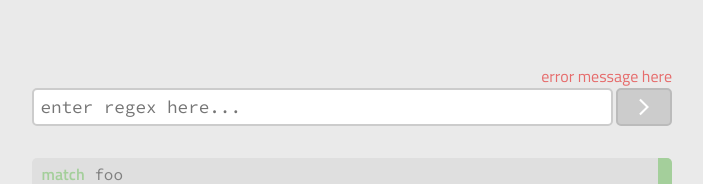
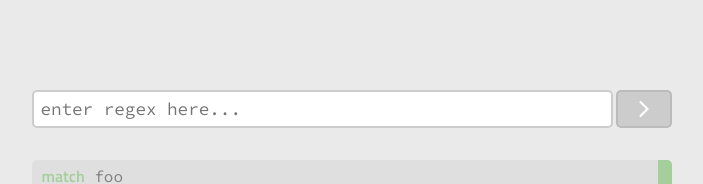
Before and after one commit to iksuddle/regex-rank, a React (Vite) app in the folder frontend/: page / in a window 1280 px wide. Shown: the part 200-384 px from the top of the page, without its empty margins (288-991 px from the left). Built offline with nearby package versions, Linux system fonts and the light colour scheme.

Commit message:
frontend functional

```diff
--- a/frontend/src/App.css
+++ b/frontend/src/App.css
@@ -55,9 +55,15 @@
     align-items: center;
     transition: all 150ms ease-in-out;
 }
-.submit:hover {
+.submit-done {
     background: var(--primary);
     border: 2px solid #5555ff;
+    cursor: pointer;
+}
+
+.submit-done:hover {
+    background: #8888ff;
+    border: 2px solid #7777ff;
     cursor: pointer;
 }
 
--- a/frontend/src/components/Cases.tsx
+++ b/frontend/src/components/Cases.tsx
@@ -1,12 +1,14 @@
 import Case from "./Case";
 
-export default function Cases({ userInput }: any) {
+export default function Cases({ userInput, setErrorMessage, setAllDone }: any) {
     const cases = [
         { literal: "foo", match: true },
         { literal: "bar", match: true },
         { literal: "hello", match: false },
         { literal: "world", match: false },
     ];
+
+    setAllDone(true);
 
     const listItems = cases.map((c) => {
         try {
@@ -23,14 +25,20 @@ export default function Cases({ userInput }: any) {
                 m = !m;
             }
 
+            setErrorMessage("");
+
+            // if any cases aren't finsihed, we are not done
+            if (!m) {
+                setAllDone(false);
+            }
+
             return <Case literal={c.literal} done={m} match={c.match} />
         }
-        catch (error) {
-            // todo: let parent access the error (maybe using global state)
-            console.log(error);
+        catch (error: any) {
+            setAllDone(false);
+            setErrorMessage(error.message);
             return <Case literal={c.literal} done={false} match={c.match} />
         }
-
     });
 
     return (
--- a/frontend/src/components/RegexInput.tsx
+++ b/frontend/src/components/RegexInput.tsx
@@ -1,12 +1,20 @@
 import { useState } from "react";
 import Cases from "./Cases";
-import { MdArrowForwardIos } from "react-icons/md";
+import Submit from "./Submit";
 
 export default function RegexInput() {
+    let [errorMessage, setErrorMessage] = useState("");
+    let [allDone, setAllDone] = useState(true);
     let [userInput, setUserInput] = useState("");
 
     function handleInputChange(e: any) {
         setUserInput(e.target.value);
+    }
+
+    let submitButtonClassList = "submit";
+
+    if (allDone) {
+        submitButtonClassList = submitButtonClassList.concat(" done");
     }
 
     return (
@@ -14,14 +22,15 @@ export default function RegexInput() {
             <p style={{
                 color: "#e66c6c",
                 textAlign: "right",
-            }}>error message here</p>
+                height: "1.625rem",
+            }}>{errorMessage}</p>
             <div className="input-div">
                 <input onChange={handleInputChange} value={userInput}
                     className="text-input"
                     placeholder="enter regex here..." />
-                <button className="submit"><MdArrowForwardIos size={20} color="white"/></button>
+                <Submit done={allDone}/>
             </div>
-            <Cases userInput={userInput} />
+            <Cases userInput={userInput} setErrorMessage={setErrorMessage} setAllDone={setAllDone} />
         </>
     )
 }
--- /dev/null
+++ b/frontend/src/components/Submit.tsx
@@ -0,0 +1,15 @@
+import { MdArrowForwardIos } from "react-icons/md";
+
+export default function Submit({ done }: any) {
+    let classList = "submit";
+
+    if (done) {
+        classList = classList.concat(" submit-done");
+    }
+
+    return <>
+        <button className={classList} disabled={!done}>
+            <MdArrowForwardIos size={20} color="white" />
+        </button>
+    </>
+}
```
